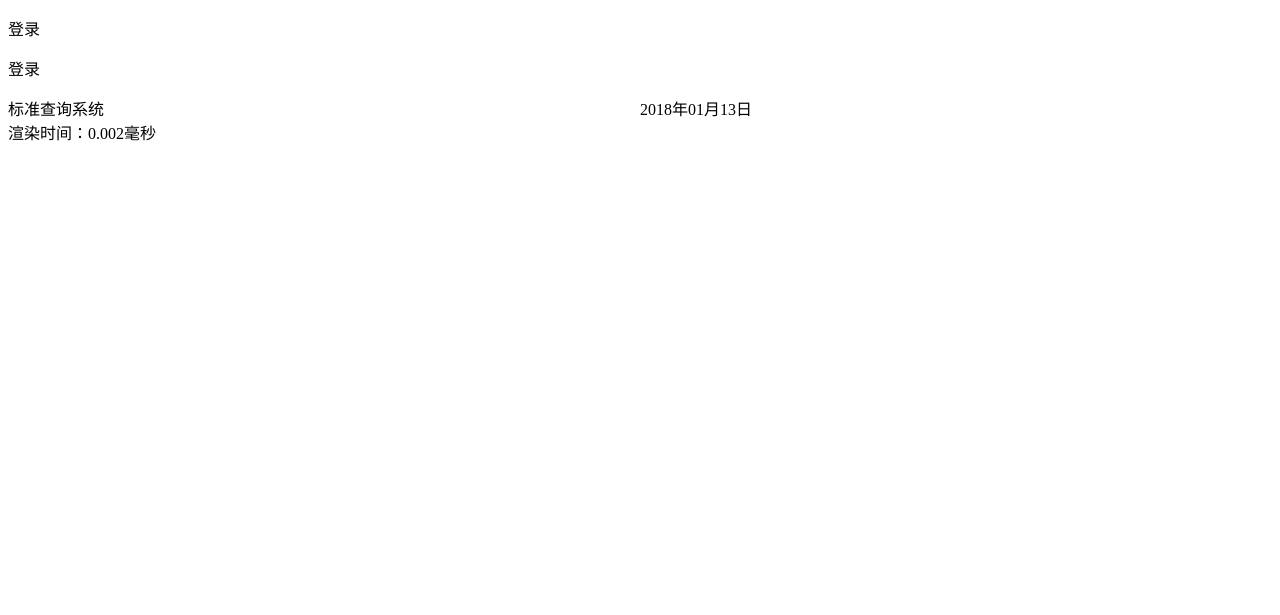
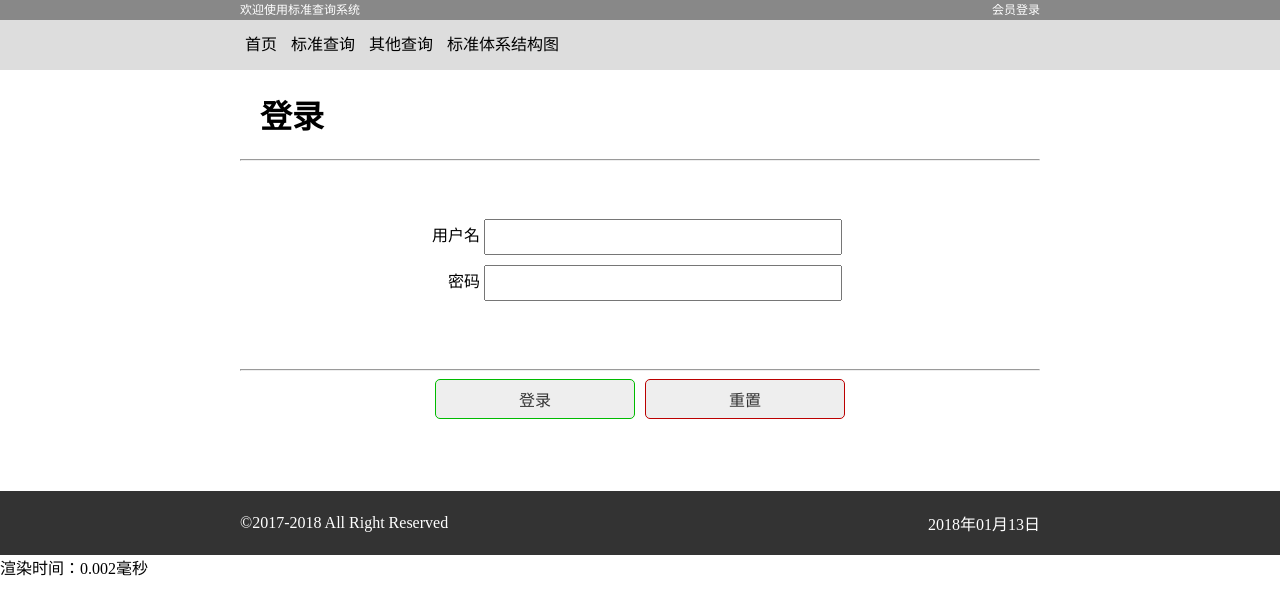
Before and after one commit to xubeiyan/led-search, a PHP site: page /?login in a window 1280 px wide. Shown: the top 615 px of the page. Run offline with PHP 8.4, Linux system fonts and the light colour scheme.

Commit message:
almost complete the login page...

```diff
--- a/src/conf/conf.php
+++ b/src/conf/conf.php
@@ -7,6 +7,7 @@ $config = Array (
 		'index'		=> 'index.html',  			// 主页
 		'login'		=> 'login.html',			// 登录
 		'header'	=> 'parts/header.html',		// 页首部分
+		'nav'		=> 'parts/nav.html',		// 导航栏
 		'footer' 	=> 'parts/footer.html',		// 页脚部分
 	),
 	// 安装部分
@@ -15,8 +16,7 @@ $config = Array (
 	),
 	// 站点设置
 	'site' => Array (
-		'template_folder' => 'templates', 						// 模板位置
+		'template_folder' => 'templates', 		// 模板位置
 	),
-
-)
+);
 ?>
--- a/src/lib/led.php
+++ b/src/lib/led.php
@@ -19,10 +19,16 @@ class LED {
 	 * 开始
 	 */
 	public static function start() {
+		if ($_SERVER['REQUEST_METHOD'] == 'GET') {
 			if (isset($_GET['login'])) {
+				if (isset($_SESSION['login']) && $_SESSION['login'] == true) {
+					header('refresh:0;url=.');
+				}
+
 				$login_templates = Array(
 					'header_title' => '登录',
 					'title' => '标准查询系统 - 登录',
+					'script' => 'templates/js/login.js',
 				);
 				self::render('login', $login_templates);
 			} else if (isset($_GET['install'])) {
@@ -30,6 +36,11 @@ class LED {
 					'header_title' => '安装',
 				);
 				self::render('install', $install_templates);
+			}
+		} else if ($_SERVER['REQUEST_METHOD'] == 'POST') {
+			$request = file_get_contents('php://input');
+			print_r($request);
+			exit();
 		}
 
 		// 什么都获取不到则渲染主页
@@ -61,10 +72,12 @@ class LED {
 		$layout_content = file_get_contents($config['site']['template_folder'] . '/' . $config['page']['layout']);
 		$template_content = file_get_contents($config['site']['template_folder'] . '/' . $page);
 		$header_content = file_get_contents($config['site']['template_folder'] . '/' . $config['page']['header']);
+		$nav_content = file_get_contents($config['site']['template_folder'] . '/' . $config['page']['nav']);
 		$footer_content = file_get_contents($config['site']['template_folder'] . '/' . $config['page']['footer']);
-		// 替换body，header，footer三部分
+		// 替换body，header，nav，footer三部分
+		$layout_content = str_replace('{{ header }}', $header_content, $layout_content);
+		$layout_content = str_replace('{{ nav }}', $nav_content, $layout_content);
 		$layout_content = str_replace('{{ block body }}', $template_content, $layout_content);
-		$layout_content = str_replace('{{ header }}', $header_content, $layout_content);
 		$layout_content = str_replace('{{ footer }}', $footer_content, $layout_content);
 
 		$entries = Array (
@@ -74,6 +87,17 @@ class LED {
 			'script' 		=> '1.js',
 			'date'			=> date('Y年m月d日'),
 		);
+
+		if (isset($_SESSION['login']) && $_SESSION['login'] == true) {
+			$login_entries = Array (
+				'login_info' => '登录了',
+			);
+		} else {
+			$login_entries = Array (
+				'login_info' => '<a href="?login">会员登录</a>'
+			);
+		}
+		$entries = array_merge($entries, $login_entries);
 
 		// 将自定义渲染的部分放入$entries中
 		if ($page_templates != Array()) {
--- a/src/templates/css/main.css
+++ b/src/templates/css/main.css
@@ -1,3 +1,4 @@
+/* 移动端上 */
 @media(max-width: 420px) {
 	div.footer {
 		width: 100%;
@@ -11,14 +12,171 @@
 	}
 }
 
-@media(min-width: 600px) {
-	div.footer {
+/* 普通显示 */
+@media(min-width: 800px) {
+	body {
+		margin: 0;
+	}
+
+	/* a标签修改 */
+	a {
+		text-decoration: none;
+		color: inherit;
+	}
+
+	a:hover {
+		text-decoration: underline;
+	}
+
+	/* header */
+	header {
 		width: 100%;
+		background-color: #888;
+		color: #FFF;
+	}
+
+	header div.header-container {
+		margin-left: auto;
+		margin-right: auto;
+		line-height: 20px;
+		font-size: 12px;
+		width: 800px;
+		display: flex;
+		justify-content: space-between;
+		align-items: center;
+	}
+
+	/* nav */
+	nav {
+		background-color: #DDD;
+		width: 100%;
+	}
+
+	nav div.nav-container {
+		margin-left: auto;
+		margin-right: auto;
+		width: 800px;
+	}
+
+	nav ul {
+		margin-top: 0;
+		margin-bottom: 0;
+		list-style: none;
+		padding: 0;
+	}
+
+	nav li {
+		line-height: 50px;
+		display: inline-block;
+		padding-left: 5px;
+		padding-right: 5px;
+
+	}
+
+	nav li:hover  {
+		background-color: #999;
+	}
+
+	/* main */
+	main {
+		width: 100%;
+	}
+
+	main div.container {
+		width: 800px;
+		min-height: 400px;
+		margin-left: auto;
+		margin-right: auto;
+	}
+
+	main div.container h1 {
+		padding-left: 20px;
+	}
+
+	main div.container div.input-area {
+		width: 100%;
+		padding-top: 50px;
+		padding-bottom: 50px;
+		padding-left: 40px;
+		padding-right: 40px;
+	}
+
+	main div.container div.input-area label {
+		width: 200px;
+		line-height: 30px;
+		margin-bottom: 10px;
+		display: inline-block;
+		text-align: right;
+	}
+
+	main div.container div.input-area input {
+		line-height: 30px;
+		margin-bottom: 10px;
+		width: 350px;
+	}
+
+	main div.container div.submit-area {
 		display: flex;
 		justify-content: center;
+		align-items: center;
 	}
 
-	div.footer-item {
+	main div.container div.submit-area button {
+		width: 200px;
+		height: 40px;
+		font-size: 16px;
+		border: 1px solid #999;
+		border-radius: 5px;
+		background-color: #EEE;
+		color: #333;
+		cursor: pointer;
+		margin-left: 5px;
+		margin-right: 5px;
+	}
+
+	main div.container div.submit-area button.submit {
+		border: 1px solid #0B0;
+	}
+
+	main div.container div.submit-area button.submit:hover {
+		background-color: #0B0;
+	}
+
+	main div.container div.submit-area button.reset {
+		border: 1px solid #B00;
+	}
+
+	main div.container div.submit-area button.reset:hover {
+		background-color: #B00;
+	}
+
+	/* footer */
+	footer {
+		background-color: #333;
+		width: 100%;
+		padding-top: 20px;
+		padding-bottom: 20px;
+	}
+
+	footer div.footer-container {
+		margin-left: auto;
+		margin-right: auto;
+		width: 800px;
+		/* border-top: 1px solid #CCC; */
+		display: flex;
+		justify-content: space-between;
+		align-items: center;
+		color: #FFF;
+	}
+
+	footer div.copyright {
 		width: 50%;
+		display: inline-block;
+	}
+
+	footer div.date-time {
+		width: 50%;
+		display: inline-block;
+		text-align: right;
 	}
 }
--- a/src/templates/index.html
+++ b/src/templates/index.html
@@ -1 +1 @@
-<p>start page</p>
+<div class="container">start page</div>
--- /dev/null
+++ b/src/templates/js/login.js
@@ -0,0 +1,10 @@
+/* 登录页面 */
+var username = document.getElementById('username'),
+	password = document.getElementById('password'),
+	submit = function () {
+
+	},
+	reset = function () {
+		username.value = '';
+		password.value = '';
+	};
--- a/src/templates/layout.html
+++ b/src/templates/layout.html
@@ -11,12 +11,15 @@
 	<header>
 	{{ header }}
 	</header>
+	<nav>
+	{{ nav }}
+	</nav>
 	<main>
 	{{ block body }}
 	</main>
 	<footer>
 	{{ footer }}
 	</footer>
-	<script type="text/javascript" href="%script%"></script>
+	<script type="text/javascript" src="%script%"></script>
 </body>
 </html>
--- a/src/templates/login.html
+++ b/src/templates/login.html
@@ -1 +1,15 @@
-<p>登录</p>
+<div class="container">
+	<h1>登录</h1>
+	<hr />
+	<div class="input-area">
+		<label>用户名</label>
+		<input type="text" id="username"/><br />
+		<label>密码</label>
+		<input type="password" id="password"/>
+	</div>
+	<hr />
+	<div class="submit-area">
+		<button onclick="submit()" class="submit">登录</button>
+		<button onclick="reset()" class="reset">重置</button>
+	</div>
+</div>
--- a/src/templates/parts/footer.html
+++ b/src/templates/parts/footer.html
@@ -1,4 +1,4 @@
-<div class="footer">
-	<div class="footer-item">标准查询系统</div>
-	<div class="footer-item">%date%</div>
+<div class="footer-container">
+	<div class="copyright">&copy;2017-2018 All Right Reserved</div>
+	<div class="date-time">%date%</div>
 </div>
--- a/src/templates/parts/header.html
+++ b/src/templates/parts/header.html
@@ -1 +1,4 @@
-<p>%header_title%</p>
+<div class="header-container">
+	<span>欢迎使用标准查询系统</span>
+	<span>%login_info%</span>
+</div>
--- /dev/null
+++ b/src/templates/parts/nav.html
@@ -0,0 +1,8 @@
+<div class="nav-container">
+	<ul>
+		<a href=""><li>首页</li></a>
+		<a href=""><li>标准查询</li></a>
+		<a href=""><li>其他查询</li></a>
+		<a href=""><li>标准体系结构图</li></a>
+	</ul>
+</div>
```
Lines whose indentation alone changed are shown as unchanged.
